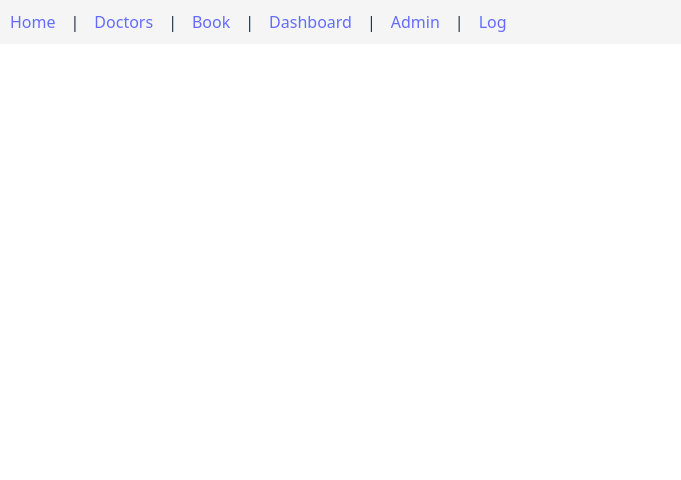
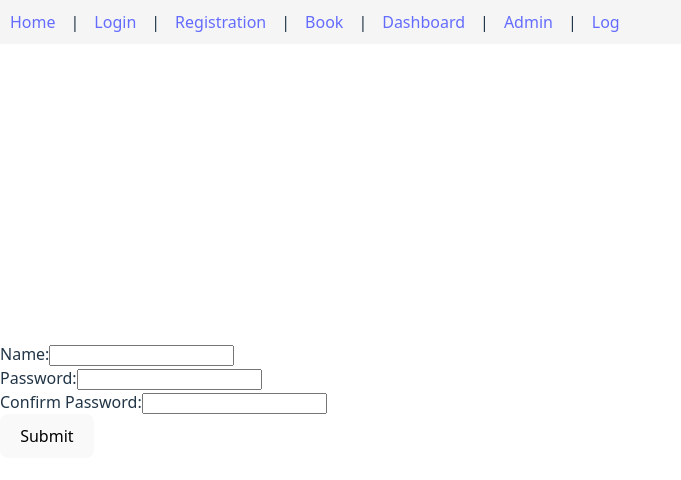
Before and after one commit to Vasuuu641/clinic-app, a React (Vite) app: page /register in a window 1280 px wide. Shown: the top 480 px of the page, without its empty margins (0-681 px from the left). Built offline with nearby package versions, Linux system fonts and the light colour scheme; the HTML template or start-up script is replaced by a standard one.

Commit message:
Created login and registration pages
Deleted the doctors page and changed it into a login page. Created a new registration page and added forms for both login and registration. Updated App.jsx and Navbar.jsx accordingly

```diff
--- a/src/App.jsx
+++ b/src/App.jsx
@@ -1,6 +1,7 @@
 import { BrowserRouter as Router, Routes, Route } from 'react-router-dom';
 import HomePage from './pages/HomePage';
-import DoctorsPage from './pages/DoctorsPage';
+import Login from './pages/Login';
+import Registration from './pages/Registration';
 import BookPage from './pages/BookPage';
 import Dashboard from './pages/Dashboard';
 import Admin from './pages/Admin';
@@ -13,7 +14,8 @@ function App() {
       <Navbar />
       <Routes>
         <Route path="/" element={<HomePage />} />
-        <Route path="/doctors" element={<DoctorsPage />} />
+        <Route path="/login" element={<Login />} />
+        <Route path ='/register' element = {<Registration />} />
         <Route path="/book" element={<BookPage />} />
         <Route path="/dashboard" element={<Dashboard/>} />
         <Route path="/admin" element={<Admin/>} />
--- a/src/components/Navbar.jsx
+++ b/src/components/Navbar.jsx
@@ -7,7 +7,8 @@ function Navbar() {
       <div className = "nav-links">
 
       <Link to="/">Home</Link> | {""}
-      <Link to="/doctors">Doctors</Link> | {""}
+      <Link to="/login">Login</Link> | {""}
+      <Link to= "/register">Registration</Link> | {""}
       <Link to="/book">Book</Link> | {""}
       <Link to="/dashboard">Dashboard</Link> | {""}
       <Link to="/admin">Admin</Link> | {""}
--- a/src/pages/DoctorsPage.jsx
+++ /dev/null
@@ -1,5 +0,0 @@
-function DoctorsPage(){
-    return <h1>Coming soon!</h1>
-}
-
-export default DoctorsPage;
--- /dev/null
+++ b/src/pages/Login.jsx
@@ -0,0 +1,26 @@
+function Login(){
+    return(
+        <form>
+            <label>
+                Name:
+                <input type="text" name="name" />
+
+            </label>
+
+            <br />
+
+            <label>
+                Password:
+                <input type = "password" name = "password" />
+
+            </label>
+
+            <br />
+
+            <button onClick={() => handleSubmit()}>Submit</button>
+        </form>
+
+    );
+}
+
+export default Login;
--- /dev/null
+++ b/src/pages/Registration.jsx
@@ -0,0 +1,30 @@
+function Registration(){
+    return(
+<form>
+  <label>
+    Name:
+    <input type="text" name="name" />
+  </label>
+  <br />
+
+  <label>
+    Password:
+    <input type="password" name="password" />
+  </label>
+  <br />
+
+  <label>
+    Confirm Password:
+    <input type = "password" name = "password" />
+  </label>
+  <br />
+
+
+<button onClick={() => handleSubmit()}>Submit</button>
+
+</form>
+
+    );
+}
+
+export default Registration;
```
